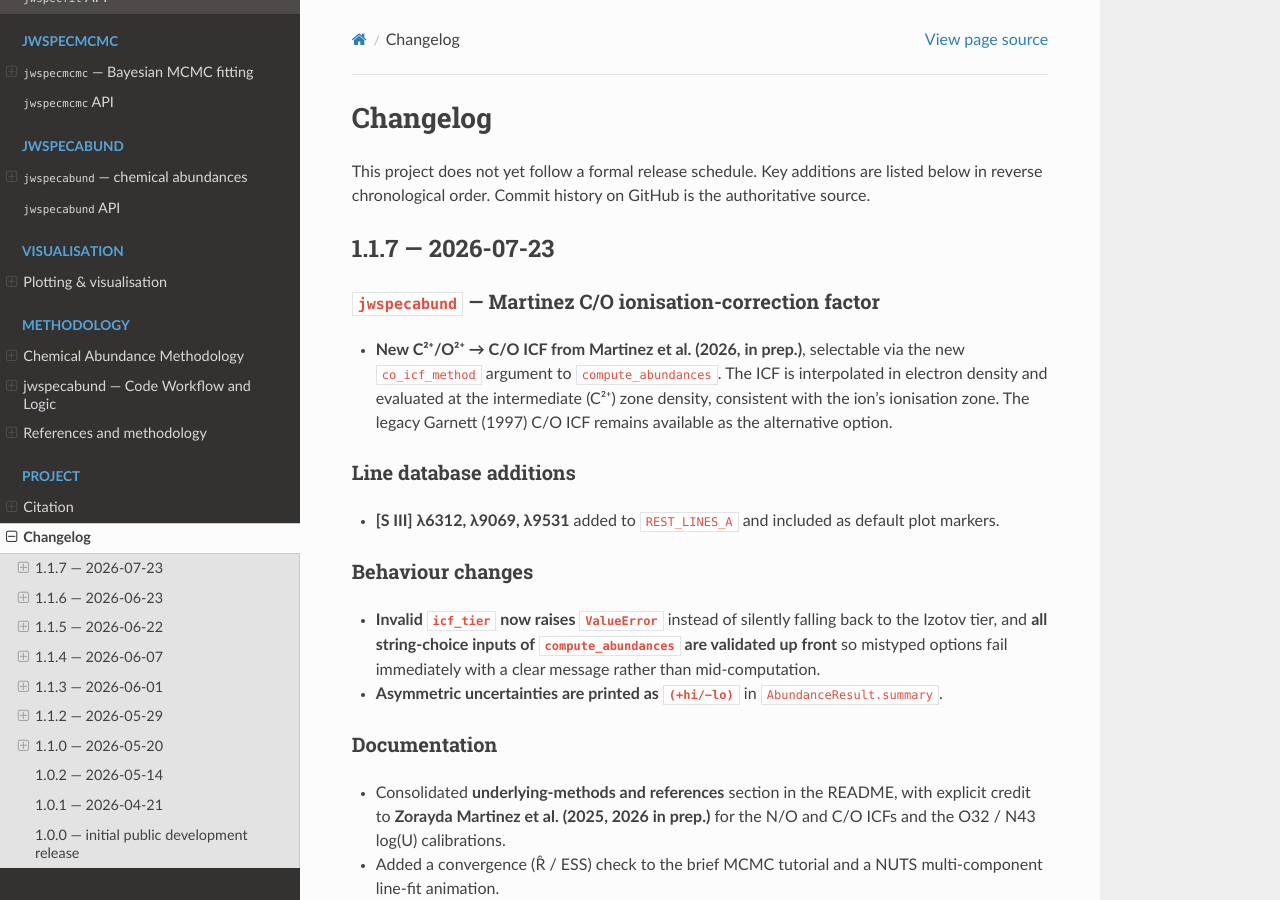
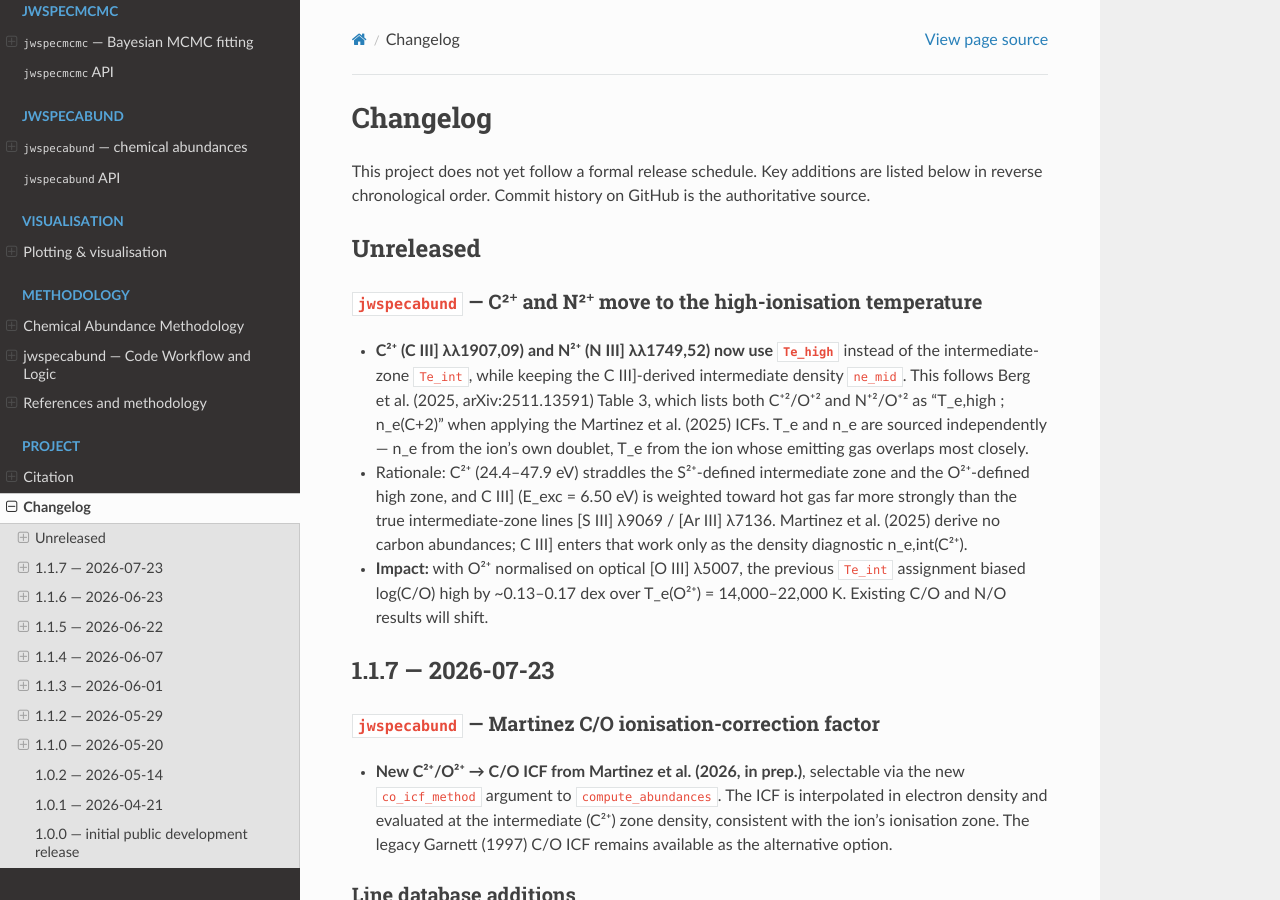
Before and after one commit to raunaq-rai/jwspecfit, a Sphinx documentation site: the page built from docs/changelog.md, in a window 1280 px wide and 900 px high. Built offline with Sphinx 7.4.7 and the Read the Docs theme 3.1.0, drawn with Linux system fonts in a browser that asks for light colours.

Commit message:
Use Te_high for C2+ and N2+ ionic abundances
C III] 1907,1909 -> C2+/H+ and N III] 1749,1752 -> N2+/H+ now use the
measured high-ionisation temperature Te(O2+) instead of the S2+-calibrated
Garnett extrapolation Te_int, while keeping the C III]-derived intermediate
density ne_mid.

Follows Berg et al. 2025 (arXiv:2511.13591) Table 3, which lists both
C+2/O+2 and N+2/O+2 as "T_e,high ; n_e(C+2)" when applying the Martinez
et al. 2025 ICFs. Te and ne are sourced independently: ne from the ion's
own doublet, Te from the ion whose emitting gas overlaps most closely.
C2+ (24.4-47.9 eV) straddles the S2+-defined intermediate zone and the
O2+-defined high zone, and C III] (E_exc = 6.50 eV) is weighted toward hot
gas far more strongly than [S III] 9069 or [Ar III] 7136.

Martinez et al. 2025 derive no carbon abundances; C III] enters that work
only as the density diagnostic ne_int(C2+). The previous code comment
citing its section 5.4/6.1 for a C2+ Te_int assignment was unsupported.

With O2+ normalised on optical [O III] 5007, the old assignment biased
log(C/O) high by ~0.13-0.17 dex over Te(O2+) = 14,000-22,000 K.

```diff
--- a/docs/changelog.md
+++ b/docs/changelog.md
@@ -3,6 +3,27 @@
 This project does not yet follow a formal release schedule. Key
 additions are listed below in reverse chronological order. Commit
 history on GitHub is the authoritative source.
+
+## Unreleased
+
+### `jwspecabund` — C²⁺ and N²⁺ move to the high-ionisation temperature
+
+- **C²⁺ (C III] λλ1907,09) and N²⁺ (N III] λλ1749,52) now use `Te_high`**
+  instead of the intermediate-zone `Te_int`, while keeping the C III]-derived
+  intermediate density `ne_mid`. This follows Berg et al. (2025,
+  arXiv:2511.13591) Table 3, which lists both C⁺²/O⁺² and N⁺²/O⁺² as
+  "T_e,high ; n_e(C+2)" when applying the Martinez et al. (2025) ICFs.
+  T_e and n_e are sourced independently — n_e from the ion's own doublet,
+  T_e from the ion whose emitting gas overlaps most closely.
+- Rationale: C²⁺ (24.4–47.9 eV) straddles the S²⁺-defined intermediate zone
+  and the O²⁺-defined high zone, and C III] (E_exc = 6.50 eV) is weighted
+  toward hot gas far more strongly than the true intermediate-zone lines
+  [S III] λ9069 / [Ar III] λ7136. Martinez et al. (2025) derive no carbon
+  abundances; C III] enters that work only as the density diagnostic
+  n_e,int(C²⁺).
+- **Impact:** with O²⁺ normalised on optical [O III] λ5007, the previous
+  `Te_int` assignment biased log(C/O) high by ~0.13–0.17 dex over
+  T_e(O²⁺) = 14,000–22,000 K. Existing C/O and N/O results will shift.
 
 ## 1.1.7 — 2026-07-23
 
```
Also changed, not shown: docs/abundance.md (+4 -2 lines), docs/abundance_methodology.md (+14 -5 lines), docs/user_guide/jwspecabund.md (+3 -1 lines), 3 other files.
